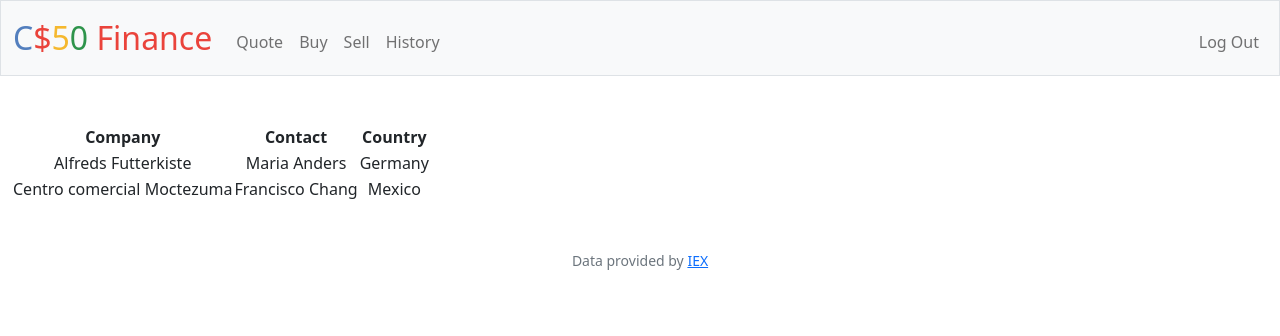
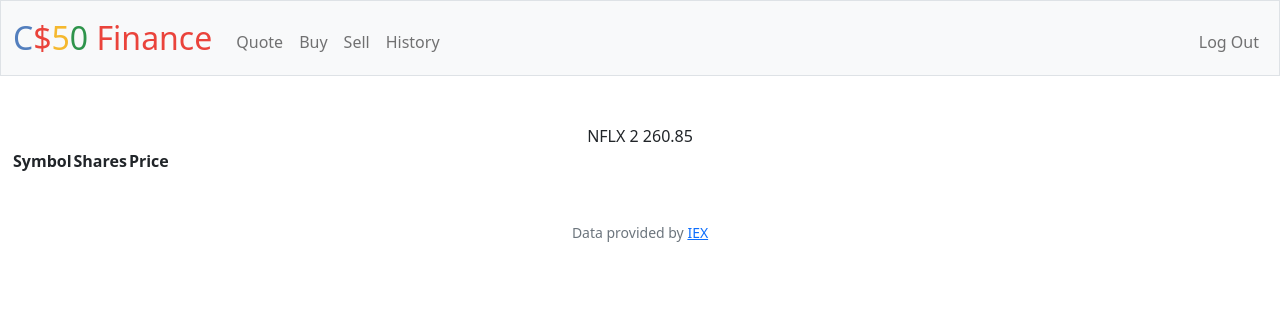
Before and after one commit to yeye11117/CS50-Codes, a Flask app: page / in a window 1280 px wide. Shown: the top 336 px of the page. Run offline with Flask 2, Linux system fonts and the light colour scheme; a user stored in the database is signed in; data comes from the database, SQL or seed files in the repository; lists and menus that the app fills with data are empty; some libraries are stand-ins or nearby versions.

Commit message:
Fri, Nov 4, 2022, 11:25 PM +00:00

```diff
--- a/finance/templates/index.html
+++ b/finance/templates/index.html
@@ -7,19 +7,18 @@
 {% block main %}
     <table>
         <tr>
-      <th>Company</th>
-      <th>Contact</th>
-      <th>Country</th>
+            <th>Symbol</th>
+            <th>Shares</th>
+            <th>Price</th>
         </tr>
         <tr>
-      <td>Alfreds Futterkiste</td>
-      <td>Maria Anders</td>
-      <td>Germany</td>
+            {% for row in database %}
+                <tr>
+                    {{ row["symbol"] }}
+                    {{ row["shares"] }}
+                    {{ row["price"] }}
                 </tr>
-    <tr>
-      <td>Centro comercial Moctezuma</td>
-      <td>Francisco Chang</td>
-      <td>Mexico</td>
+            {% endfor %}
         </tr>
     </table>
 {% endblock %}
```
Lines whose indentation alone changed are shown as unchanged.
